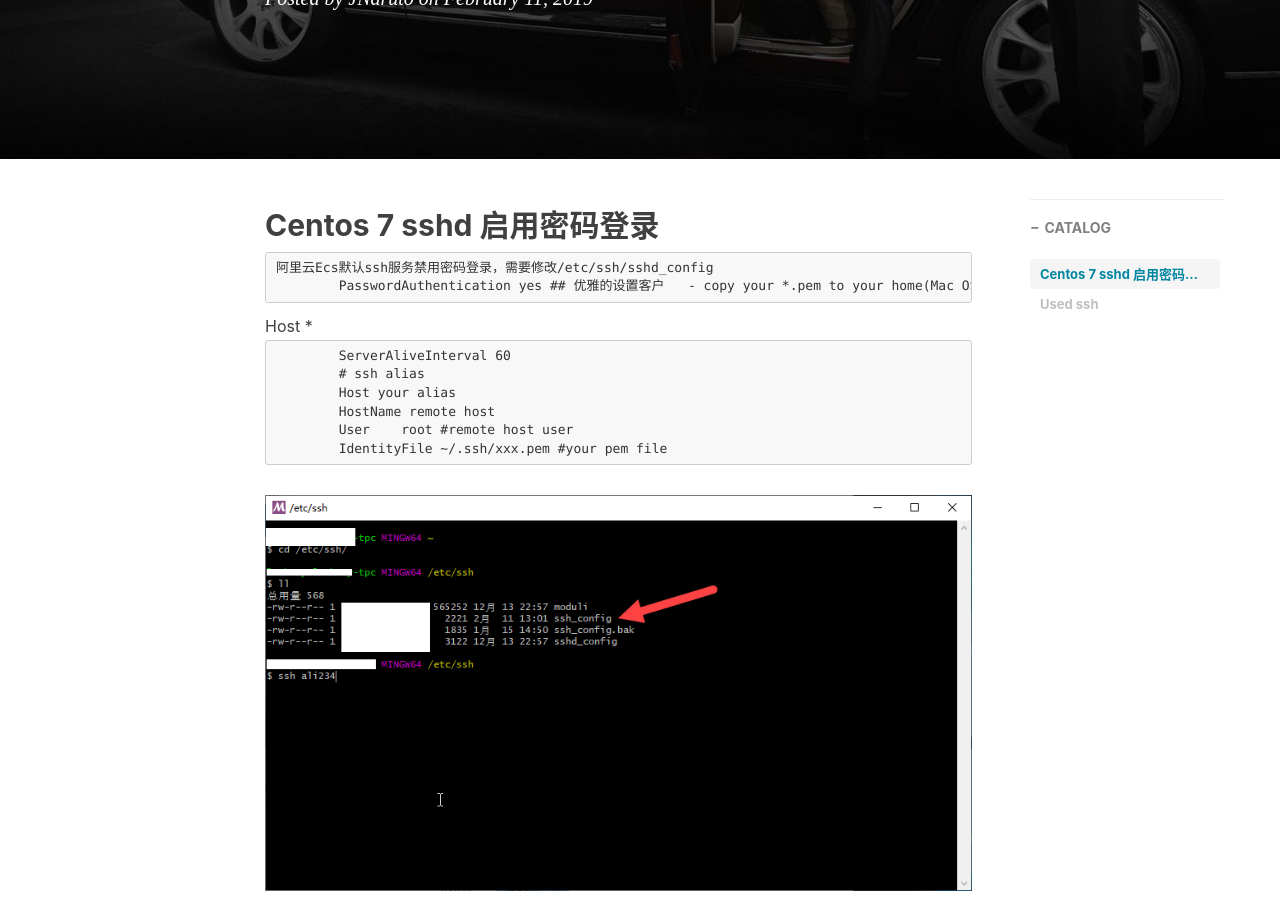
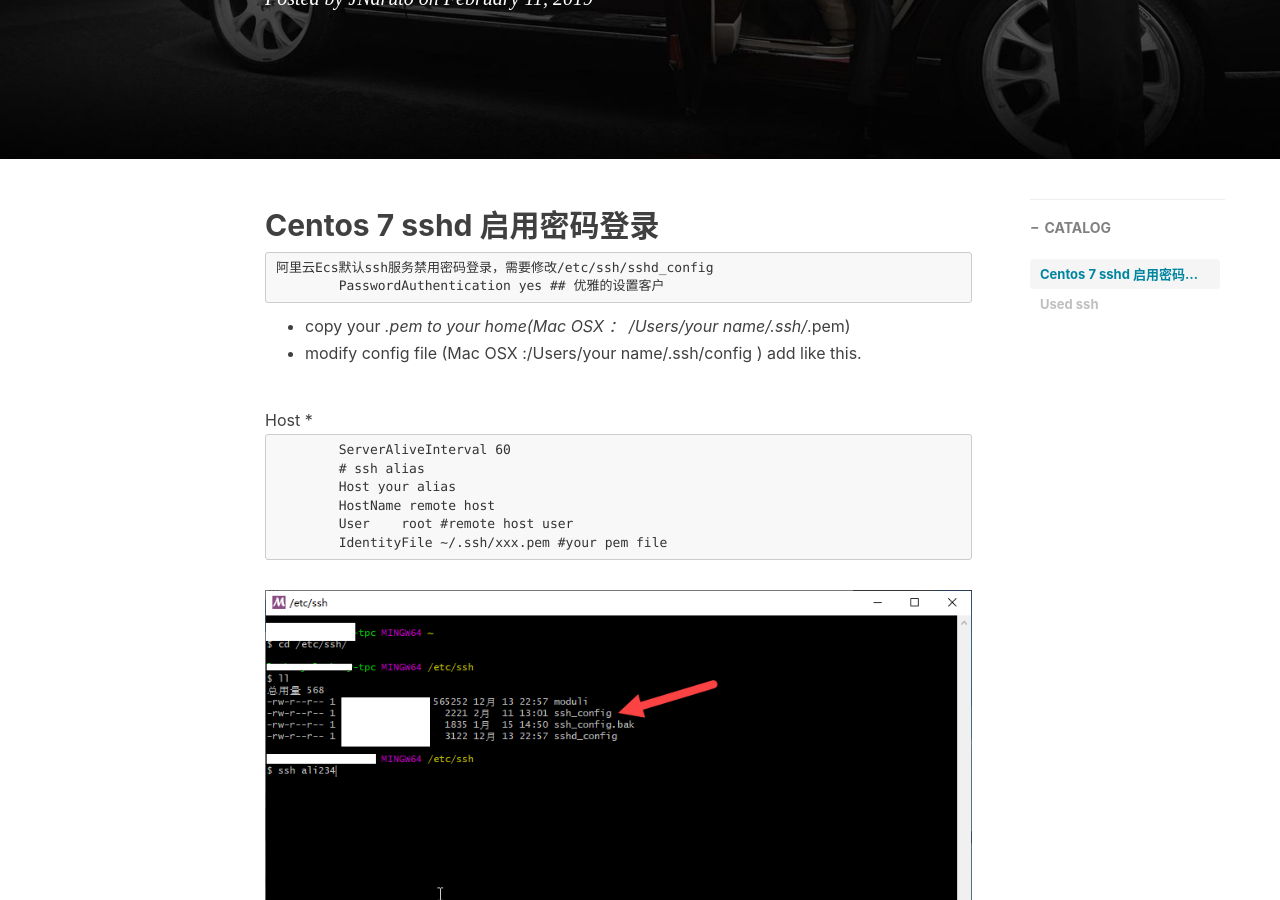
Before and after one commit to jnaruto/jnaruto.github.io, a Jekyll site: the page built from _posts/2019-02-11-SSH远程客户端配置.md, in a window 1280 px wide and 900 px high, scrolled down 364 px. Built offline with Jekyll 4.4.1, drawn with Linux system fonts in a browser that asks for light colours; nearby versions of some CDN libraries; comment, search, counter and statistics services are not loaded.

Commit message:
jnaruto update blog

```diff
--- a/_posts/2019-02-11-SSH远程客户端配置.md
+++ b/_posts/2019-02-11-SSH远程客户端配置.md
@@ -16,8 +16,9 @@
 	阿里云Ecs默认ssh服务禁用密码登录，需要修改/etc/ssh/sshd_config
   	PasswordAuthentication yes
 ## 优雅的设置客户
+
   - copy your *.pem to your home(Mac OSX ： /Users/your name/.ssh/*.pem)
-  - modify config file (Mac OSX :/Users/your name/.ssh/config ) add like this. \\
+  - modify config file (Mac OSX :/Users/your name/.ssh/config ) add like this.
 
   	Host *
     	ServerAliveInterval 60
```
